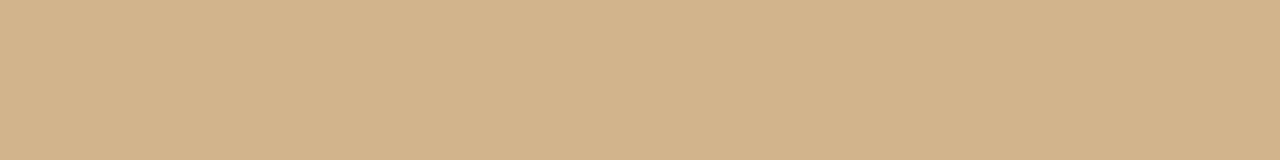
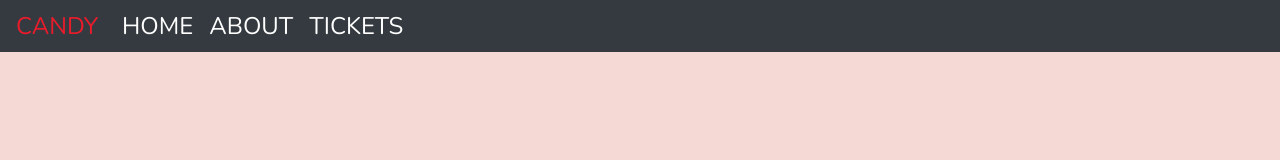
Before and after one commit to web15/museumProject, a plain HTML site: page index.html in a window 1280 px wide. Drawn offline with nearby package versions, Linux system fonts and the light colour scheme.

Commit message:
part2complete

```diff
--- a/index.html
+++ b/index.html
@@ -5,6 +5,7 @@
     <meta charset="UTF-8">
     <meta name="viewport" content="width=device-width, initial-scale=1.0">
     <meta http-equiv="X-UA-Compatible" content="ie=edge">
+    <link href="https://fonts.googleapis.com/css?family=Nunito:200,300,400,700" rel="stylesheet">
     <link rel="stylesheet" href="https://pro.fontawesome.com/releases/v5.6.3/css/all.css" integrity="sha384-LRlmVvLKVApDVGuspQFnRQJjkv0P7/YFrw84YYQtmYG4nK8c+M+NlmYDCv0rKWpG"
         crossorigin="anonymous">
     <link rel="stylesheet" href="https://stackpath.bootstrapcdn.com/bootstrap/4.2.1/css/bootstrap.min.css" integrity="sha384-GJzZqFGwb1QTTN6wy59ffF1BuGJpLSa9DkKMp0DgiMDm4iYMj70gZWKYbI706tWS"
@@ -15,11 +16,25 @@
 
 <body>
 
-
-
-
-
-
+    <nav id="mainNavbar" class="navbar navbar-dark bg-dark navbar-expand-md py-0 fixed-top">
+        <a href="#" class="navbar-brand">CANDY</a>
+        <button class="navbar-toggler" data-toggle="collapse" data-target="#navLinks" aria-label="Toggle navigation">
+            <span class="navbar-toggler-icon"></span>
+        </button>
+        <div id="navLinks" class="collapse navbar-collapse">
+            <ul class="navbar-nav">
+                <li class="nav-item">
+                    <a href="#" class="nav-link">HOME</a>
+                </li>
+                <li class="nav-item">
+                    <a href="#" class="nav-link">ABOUT</a>
+                </li>
+                <li class="nav-item">
+                    <a href="#" class="nav-link">TICKETS</a>
+                </li>
+            </ul>
+        </div>
+    </nav>
 
     <script src="https://code.jquery.com/jquery-3.3.1.slim.min.js" integrity="sha384-q8i/X+965DzO0rT7abK41JStQIAqVgRVzpbzo5smXKp4YfRvH+8abtTE1Pi6jizo"
         crossorigin="anonymous"></script>
@@ -27,7 +42,7 @@
         crossorigin="anonymous"></script>
     <script src="https://stackpath.bootstrapcdn.com/bootstrap/4.2.1/js/bootstrap.min.js" integrity="sha384-B0UglyR+jN6CkvvICOB2joaf5I4l3gm9GU6Hc1og6Ls7i6U/mkkaduKaBhlAXv9k"
         crossorigin="anonymous"></script>
-
+    <script src="script.js"></script>
 </body>
 
 </html>
--- /dev/null
+++ b/script.js
@@ -0,0 +1 @@
+//alert("working");
--- a/style.css
+++ b/style.css
@@ -1,3 +1,23 @@
 body    {
-    background: tan;
+    background: #f5d9d5;
+    font-family: "Nunito", sans-serif;
 }
+
+#mainNavbar {
+    font-size: 1.5rem;
+    font-weight: 100;
+}
+
+#mainNavbar .nav-link   {
+    color: #ffffff;
+}
+
+#mainNavbar .nav-link:hover   {
+    color: #ea1c2c;
+}
+
+#mainNavbar .navbar-brand {
+    color: #ea1c2c;
+    font-size: 1.5rem;
+    font-weight: 100;
+  }
```
